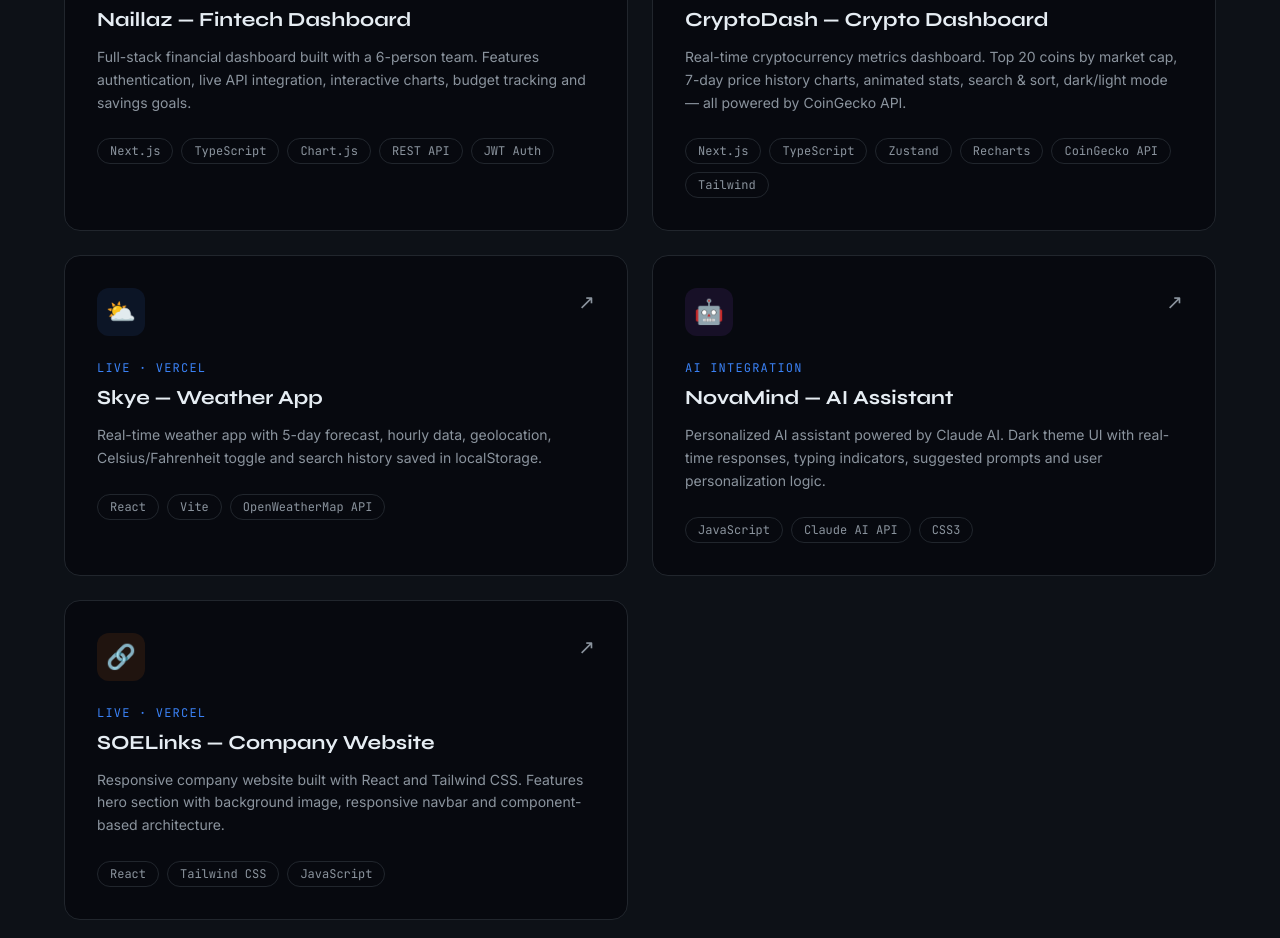
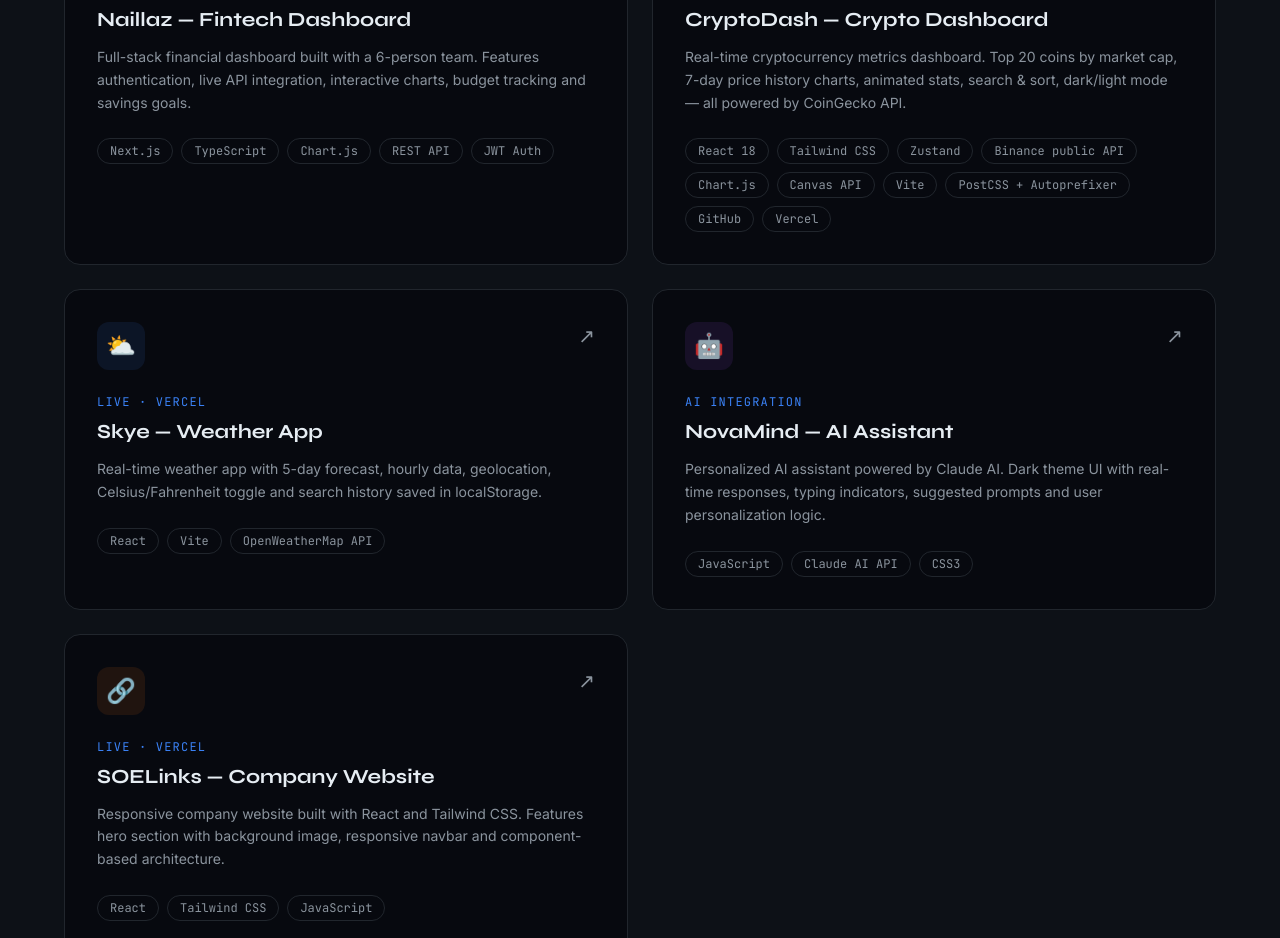
Before and after one commit to Harehood100/bolaji-portfolio, a React (Vite) app: page / in a window 1280 px wide. Shown: the part 2080-3018 px from the top of the page. Built offline with nearby package versions, Linux system fonts and the light colour scheme.

Commit message:
crypto change

```diff
--- a/src/components/Projects.jsx
+++ b/src/components/Projects.jsx
@@ -14,8 +14,8 @@ const projects = [
     tag: 'Live · Vercel',
     title: 'CryptoDash — Crypto Dashboard',
     desc: 'Real-time cryptocurrency metrics dashboard. Top 20 coins by market cap, 7-day price history charts, animated stats, search & sort, dark/light mode — all powered by CoinGecko API.',
-    stack: ['Next.js', 'TypeScript', 'Zustand', 'Recharts', 'CoinGecko API', 'Tailwind'],
-    link: 'https://crypto-dashboard-ebon-iota.vercel.app',
+    stack: ['React 18', 'Tailwind CSS', 'Zustand', 'Binance public API', 'Chart.js', 'Canvas API', 'Vite', 'PostCSS + Autoprefixer', 'GitHub', 'Vercel'],
+    link: 'https://crypto-dashboard-py5t.vercel.app/',
     color: 'bg-yellow-500/10',
   },
   {
```
